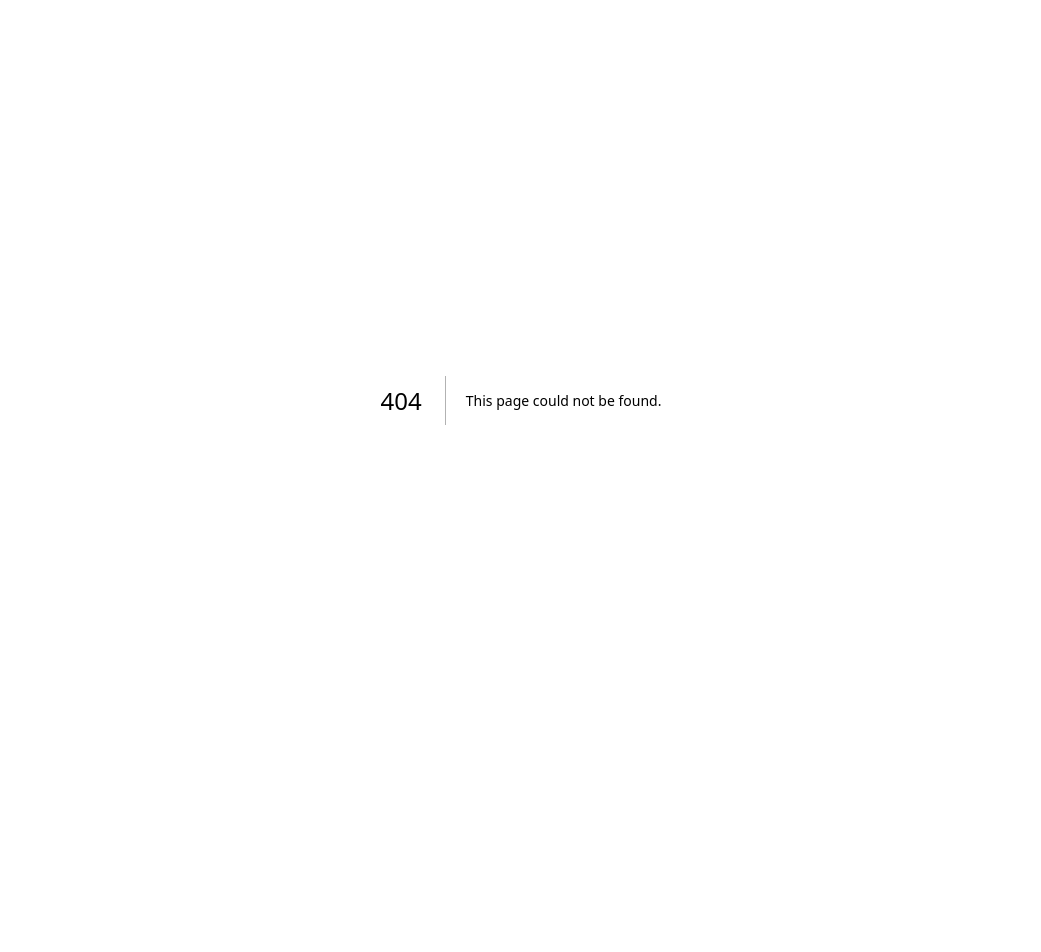
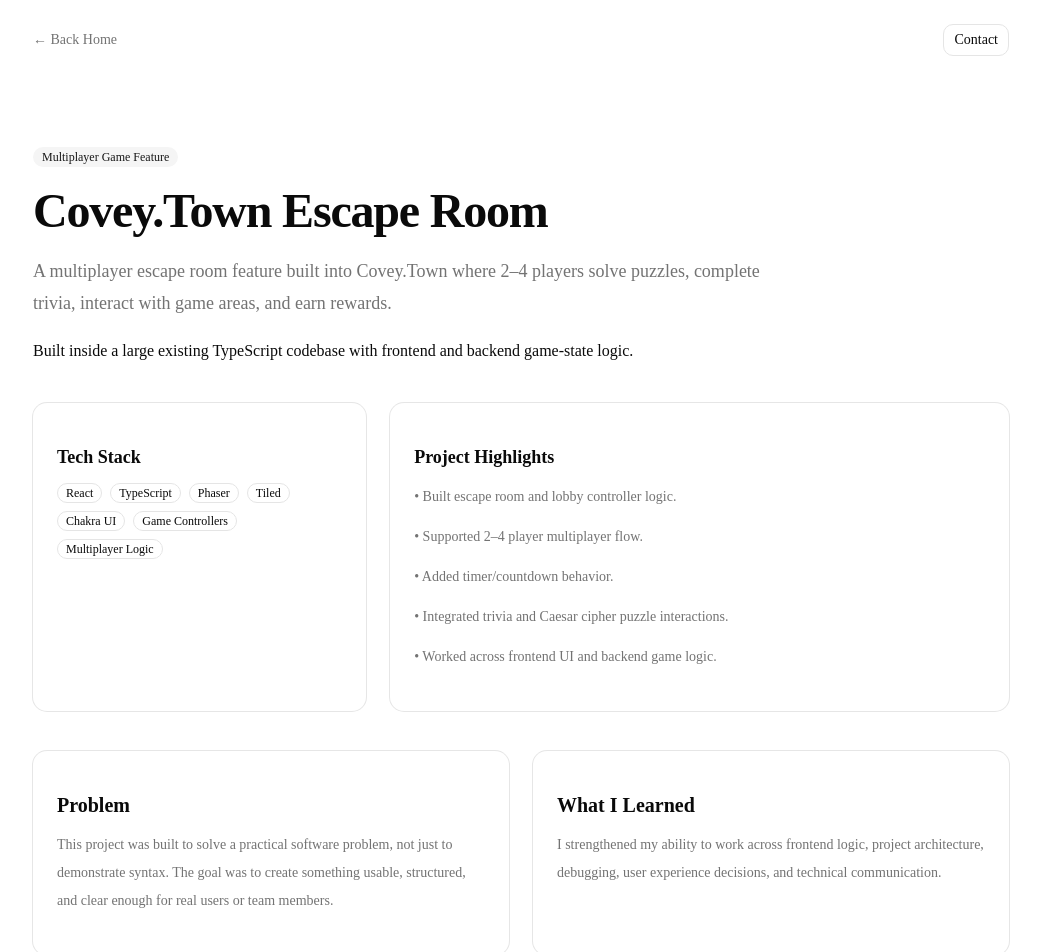
Before and after one commit to MelvinBerkoh/Portfolio, a Next.js app: page /projects/coveytown-escape-room in a window 1280 px wide. Before the commit this address had no page. Shown: the top 952 px of the page, without its empty margins (119-1160 px from the left). Before the commit the page ends 800 px from the top, so only its background shows below. Built offline with nearby package versions, Linux system fonts and the light colour scheme.

Commit message:
Add project case study pages

```diff
--- /dev/null
+++ b/src/app/projects/[slug]/page.tsx
@@ -0,0 +1,110 @@
+import Link from "next/link";
+import { notFound } from "next/navigation";
+
+import { projects } from "@/data/projects";
+import { Badge } from "@/components/ui/badge";
+import { Button } from "@/components/ui/button";
+import { Card, CardContent } from "@/components/ui/card";
+
+export function generateStaticParams() {
+  return projects.map((project) => ({
+    slug: project.slug,
+  }));
+}
+
+export default async function ProjectPage({
+  params,
+}: {
+  params: Promise<{ slug: string }>;
+}) {
+  const { slug } = await params;
+  const project = projects.find((item) => item.slug === slug);
+
+  if (!project) {
+    notFound();
+  }
+
+  return (
+    <main className="min-h-screen bg-background text-foreground">
+      <nav className="mx-auto flex max-w-5xl items-center justify-between px-6 py-6">
+        <Link href="/" className="text-sm font-medium text-muted-foreground hover:text-foreground">
+          ← Back Home
+        </Link>
+
+        <Button asChild variant="outline">
+          <Link href="/#contact">Contact</Link>
+        </Button>
+      </nav>
+
+      <section className="mx-auto max-w-5xl px-6 py-16">
+        <div className="mb-10 space-y-5">
+          <Badge variant="secondary">{project.category}</Badge>
+
+          <h1 className="max-w-3xl text-4xl font-bold tracking-tight sm:text-5xl">
+            {project.title}
+          </h1>
+
+          <p className="max-w-3xl text-lg leading-8 text-muted-foreground">
+            {project.summary}
+          </p>
+
+          <p className="font-medium">{project.impact}</p>
+        </div>
+
+        <div className="grid gap-6 md:grid-cols-[0.7fr_1.3fr]">
+          <Card>
+            <CardContent className="space-y-5 p-6">
+              <div>
+                <h2 className="mb-3 text-lg font-semibold">Tech Stack</h2>
+                <div className="flex flex-wrap gap-2">
+                  {project.tech.map((item) => (
+                    <Badge key={item} variant="outline">
+                      {item}
+                    </Badge>
+                  ))}
+                </div>
+              </div>
+            </CardContent>
+          </Card>
+
+          <Card>
+            <CardContent className="space-y-5 p-6">
+              <div>
+                <h2 className="mb-3 text-lg font-semibold">Project Highlights</h2>
+                <ul className="space-y-3 text-muted-foreground">
+                  {project.highlights.map((highlight) => (
+                    <li key={highlight} className="leading-7">
+                      • {highlight}
+                    </li>
+                  ))}
+                </ul>
+              </div>
+            </CardContent>
+          </Card>
+        </div>
+
+        <section className="mt-10 grid gap-6 md:grid-cols-2">
+          <Card>
+            <CardContent className="space-y-3 p-6">
+              <h2 className="text-xl font-semibold">Problem</h2>
+              <p className="leading-7 text-muted-foreground">
+                This project was built to solve a practical software problem, not just to demonstrate syntax.
+                The goal was to create something usable, structured, and clear enough for real users or team members.
+              </p>
+            </CardContent>
+          </Card>
+
+          <Card>
+            <CardContent className="space-y-3 p-6">
+              <h2 className="text-xl font-semibold">What I Learned</h2>
+              <p className="leading-7 text-muted-foreground">
+                I strengthened my ability to work across frontend logic, project architecture, debugging,
+                user experience decisions, and technical communication.
+              </p>
+            </CardContent>
+          </Card>
+        </section>
+      </section>
+    </main>
+  );
+}
```
